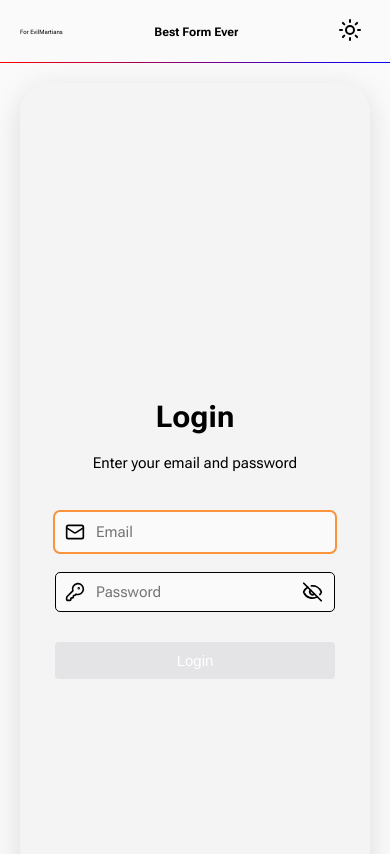
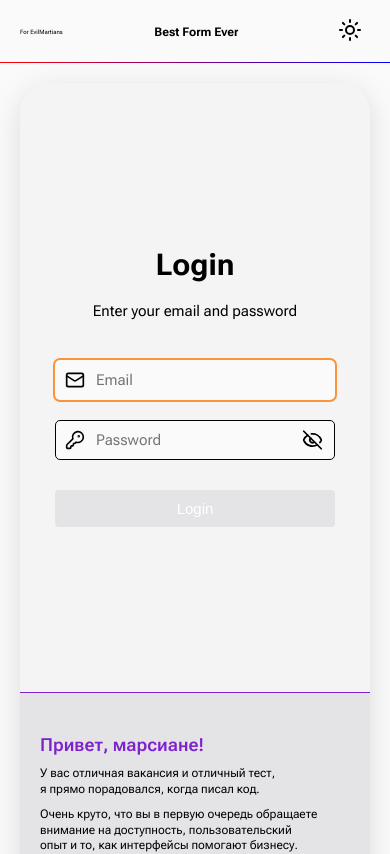
Before and after one commit to ddrigota/evil-martians-form, a Next.js app: page / in a window 390 px wide. Shown: the top 854 px of the page. Built offline with nearby package versions, Linux system fonts and the light colour scheme.

Commit message:
hotfix/mobile layout grid

```diff
--- a/src/components/FormContainer/styles.module.scss
+++ b/src/components/FormContainer/styles.module.scss
@@ -15,6 +15,6 @@
     width: 100%;
     min-height: 80svh;
     grid-template-columns: 1fr;
-    grid-template-rows: 1fr 1fr;
+    grid-template-rows: 2fr 3fr;
   }
 }
```
